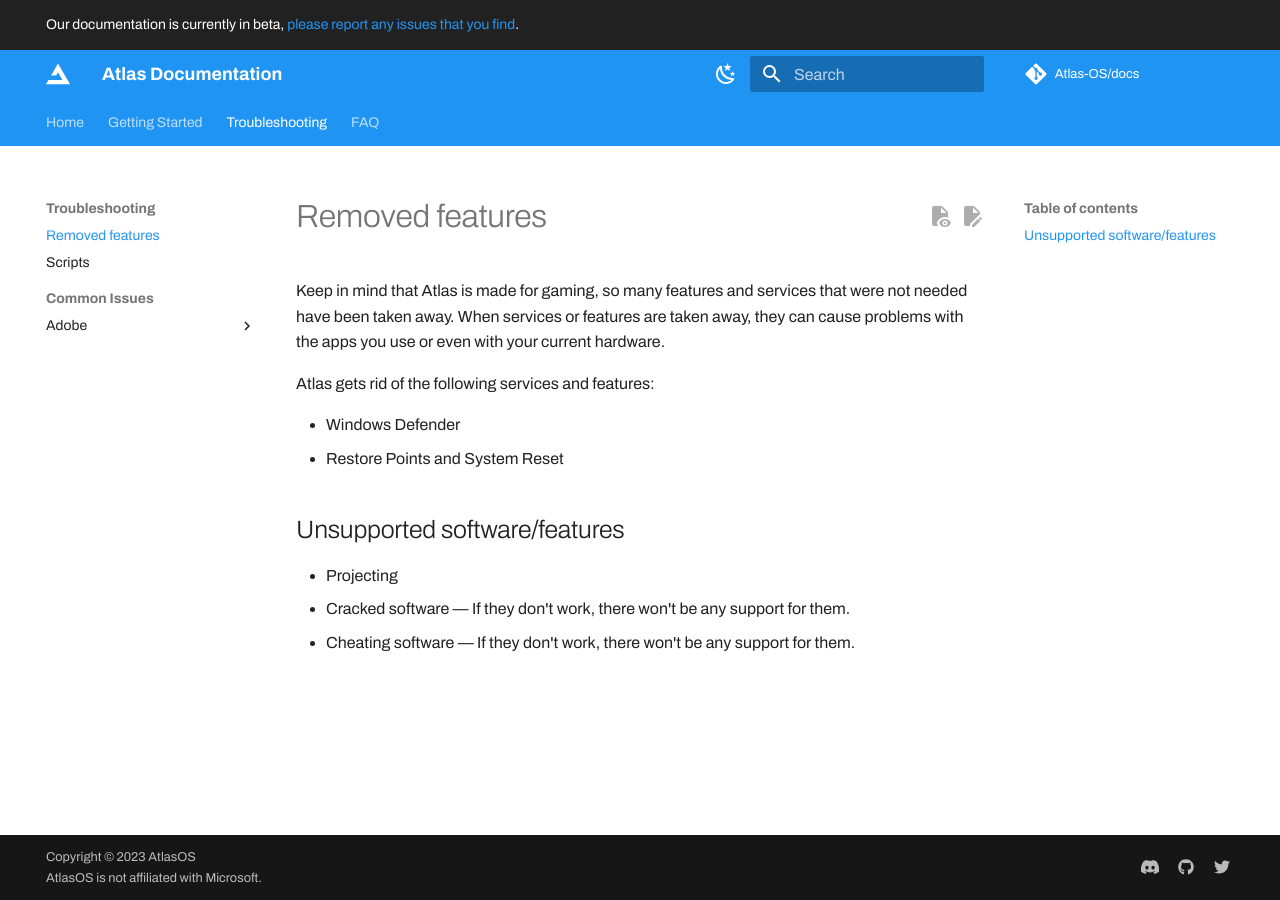
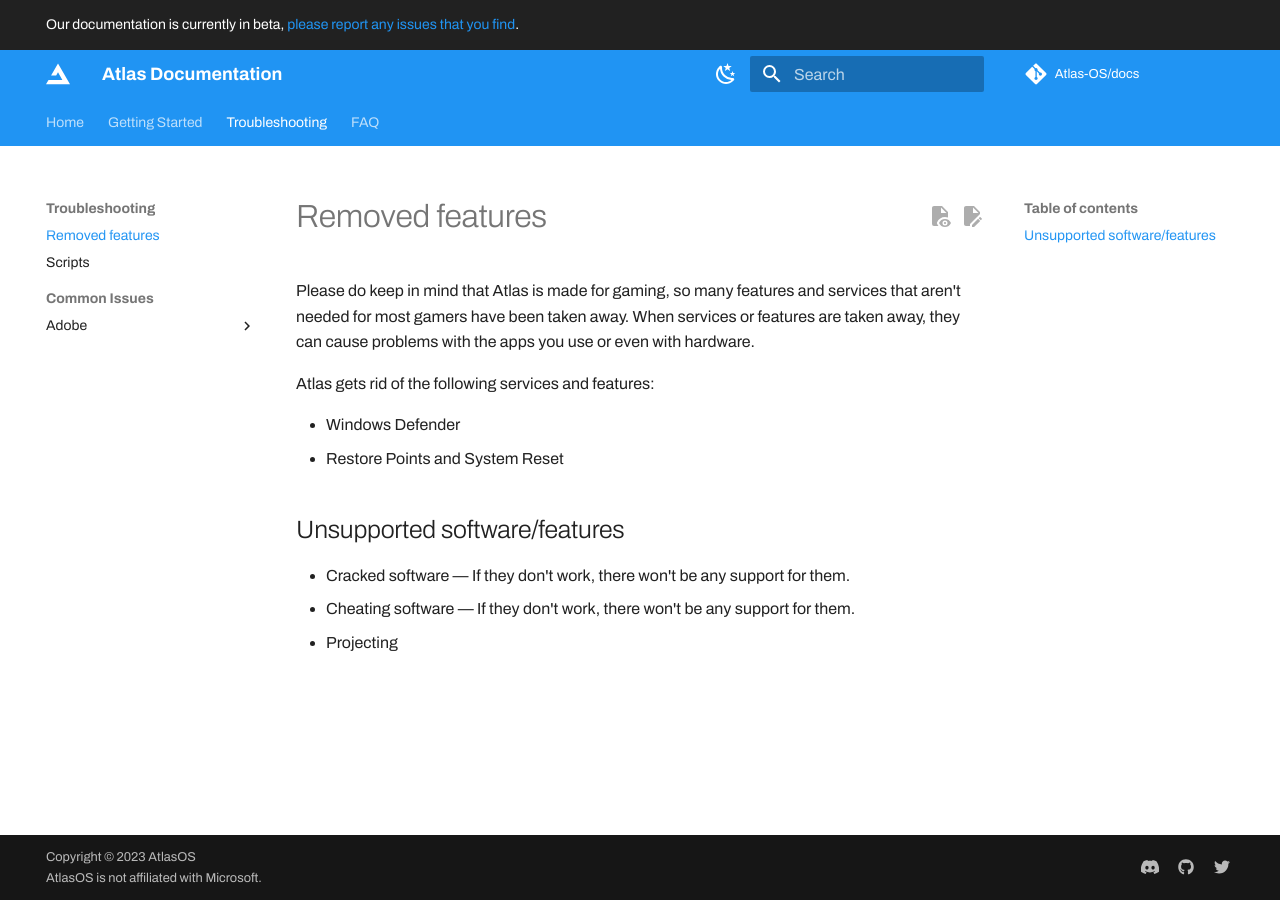
Before and after one commit to Atlas-OS/docs, an MkDocs documentation site: the page built from docs/troubleshooting/removed-features.md, in a window 1280 px wide. Built offline with MkDocs 1.6.1 and Material for MkDocs 9.7.7, drawn with Linux system fonts in a browser that asks for light colours; some web fonts are replaced; plug-ins that fetch from the network failed and are left out; comment, search, counter and statistics services are not loaded.

Commit message:
Update removed-features.md

```diff
--- a/docs/troubleshooting/removed-features.md
+++ b/docs/troubleshooting/removed-features.md
@@ -1,4 +1,4 @@
-Keep in mind that Atlas is made for gaming, so many features and services that were not needed have been taken away. When services or features are taken away, they can cause problems with the apps you use or even with your current hardware.
+Please do keep in mind that Atlas is made for gaming, so many features and services that aren't needed for most gamers have been taken away. When services or features are taken away, they can cause problems with the apps you use or even with hardware.
 
 Atlas gets rid of the following services and features:
 
@@ -6,6 +6,6 @@ Atlas gets rid of the following services and features:
 * Restore Points and System Reset
 
 ## Unsupported software/features
-* Projecting
 * Cracked software — If they don't work, there won't be any support for them.
 * Cheating software — If they don't work, there won't be any support for them.
+* Projecting
```
